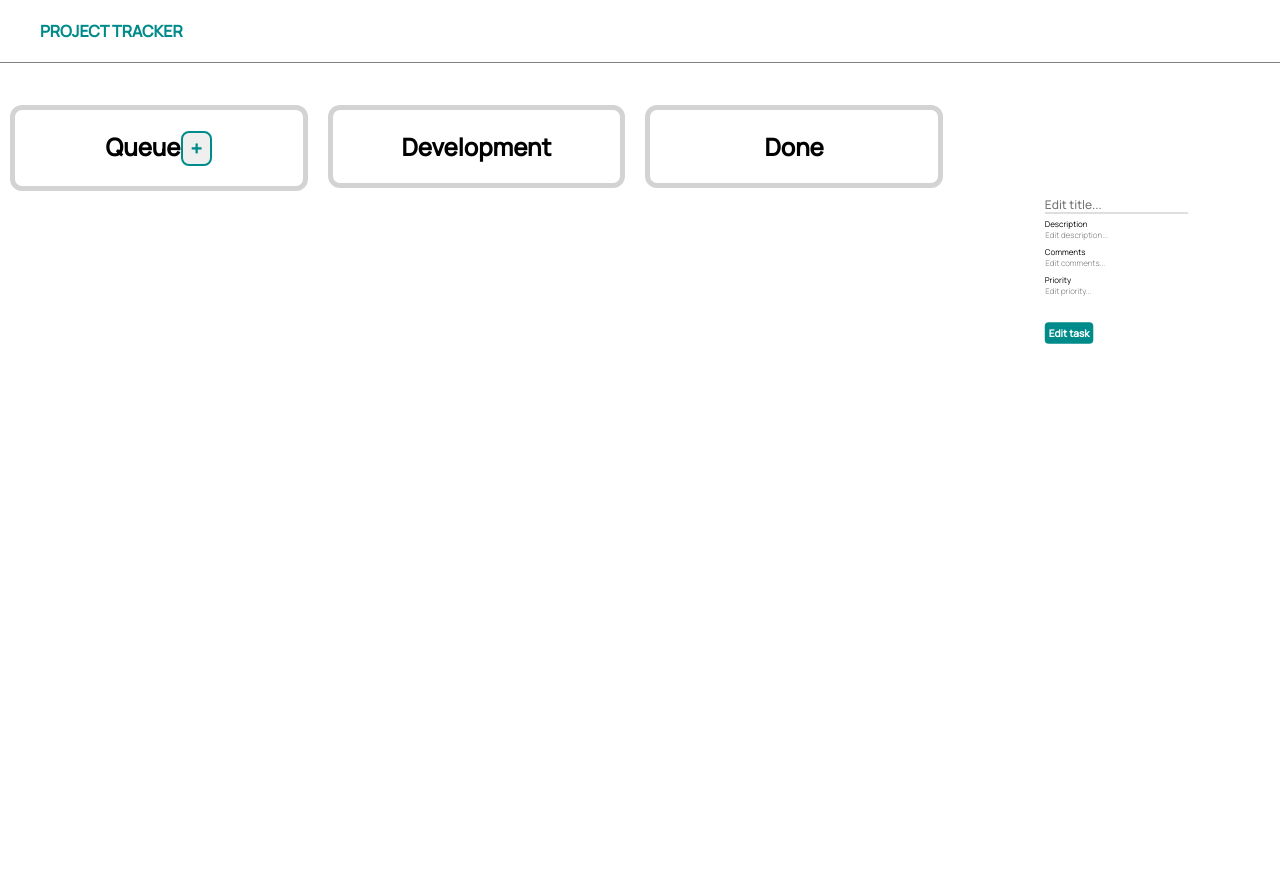
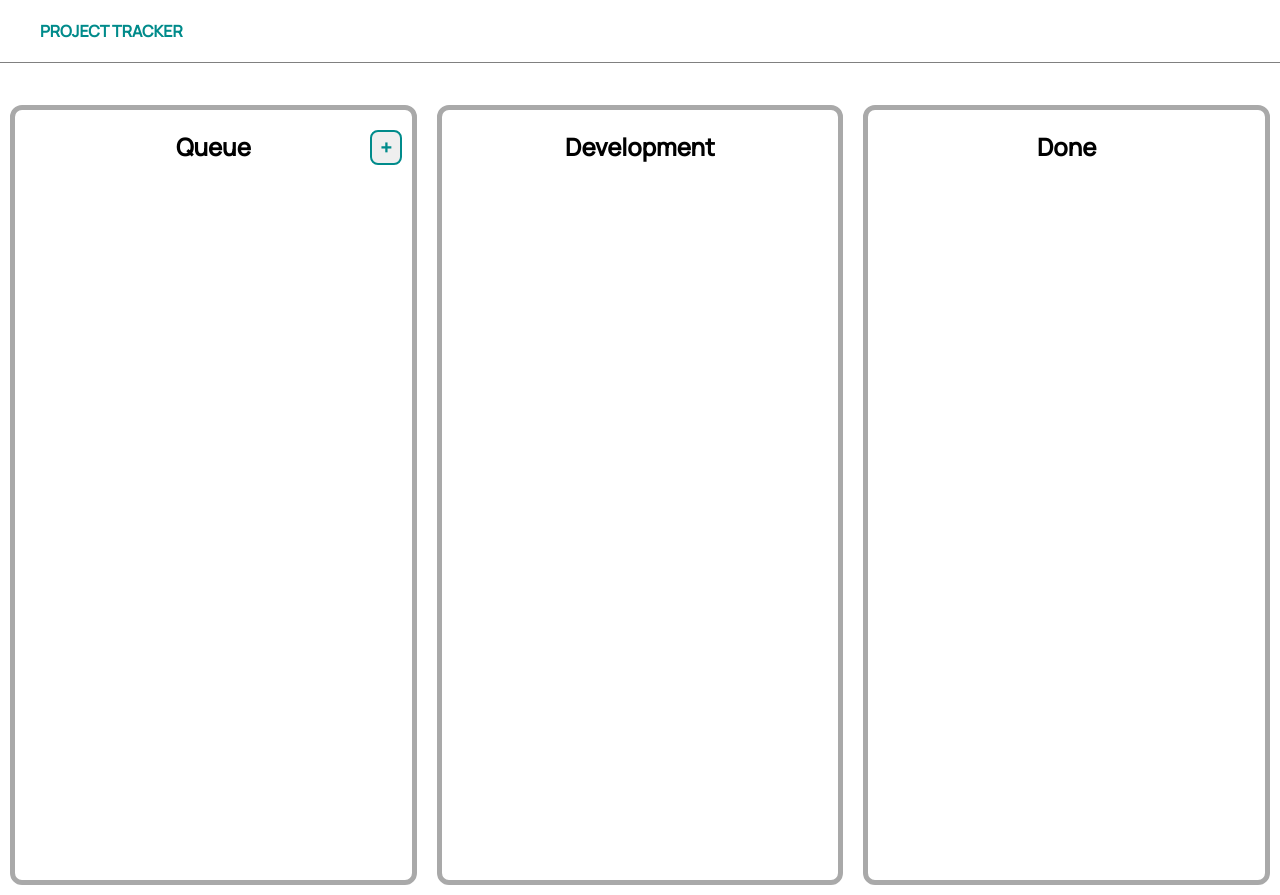
Before and after one commit to LonelyBald/project-tracker, a React (Create React App) app: page /tasks in a window 1280 px wide. Before the commit the page ends 800 px from the top, so only its background shows below. Built offline with nearby package versions, Linux system fonts and the light colour scheme.

Commit message:
Changes layout.

```diff
--- a/src/App.tsx
+++ b/src/App.tsx
@@ -1,6 +1,7 @@
 import React from 'react';
 import { AppRoutes } from './AppRoutes';
 import { ColumnContextProvider } from './context/ColumnContext';
+import './scss/index.scss';
 
 function App() {
   return (
--- a/src/assets/svg/Trash.tsx
+++ b/src/assets/svg/Trash.tsx
@@ -2,13 +2,7 @@ import React from 'react';
 
 export const Trash = () => {
   return (
-    <svg
-      xmlns="http://www.w3.org/2000/svg"
-      fill="#000000"
-      viewBox="0 0 128 128"
-      // width="64px"
-      // height="64px"
-    >
+    <svg fill="#000000" viewBox="0 0 128 128">
       <path d="M 49 1 C 47.34 1 46 2.34 46 4 C 46 5.66 47.34 7 49 7 L 79 7 C 80.66 7 82 5.66 82 4 C 82 2.34 80.66 1 79 1 L 49 1 z M 24 15 C 16.83 15 11 20.83 11 28 C 11 35.17 16.83 41 24 41 L 101 41 L 101 104 C 101 113.37 93.37 121 84 121 L 44 121 C 34.63 121 27 113.37 27 104 L 27 52 C 27 50.34 25.66 49 24 49 C 22.34 49 21 50.34 21 52 L 21 104 C 21 116.68 31.32 127 44 127 L 84 127 C 96.68 127 107 116.68 107 104 L 107 40.640625 C 112.72 39.280625 117 34.14 117 28 C 117 20.83 111.17 15 104 15 L 24 15 z M 24 21 L 104 21 C 107.86 21 111 24.14 111 28 C 111 31.86 107.86 35 104 35 L 24 35 C 20.14 35 17 31.86 17 28 C 17 24.14 20.14 21 24 21 z M 50 55 C 48.34 55 47 56.34 47 58 L 47 104 C 47 105.66 48.34 107 50 107 C 51.66 107 53 105.66 53 104 L 53 58 C 53 56.34 51.66 55 50 55 z M 78 55 C 76.34 55 75 56.34 75 58 L 75 104 C 75 105.66 76.34 107 78 107 C 79.66 107 81 105.66 81 104 L 81 58 C 81 56.34 79.66 55 78 55 z" />
     </svg>
   );
--- a/src/components/ModalEdit.tsx
+++ b/src/components/ModalEdit.tsx
@@ -44,7 +44,7 @@ export const ModalEdit = ({ active, setActive, changeTask }: ModalEditProps) =>
   };
 
   return (
-    <div className={active ? 'modalEdit active' : 'modalEdit'} onClick={() => setActive(false)}>
+    <div className={active ? 'modal active' : 'modal'} onClick={() => setActive(false)}>
       <div
         className={active ? 'modal__content active' : 'modal__content'}
         onClick={(e) => e.stopPropagation()}
--- a/src/components/TaskPage.tsx
+++ b/src/components/TaskPage.tsx
@@ -88,11 +88,12 @@ export const TaskPage = () => {
           className="board"
         >
           <div className="title">
-            {column.title}
+            {column.title === 'Queue' && <div className="title__placeholder" />}
+            <p>{column.title}</p>
             {column.title === 'Queue' && (
-              <button className="title__button" onClick={() => setModalCreatorActive(true)}>
-                +
-              </button>
+              <div className="title__button__container">
+                <button onClick={() => setModalCreatorActive(true)}>+</button>
+              </div>
             )}
           </div>
           {column.tasks.map((task, indexTask) => (
@@ -110,6 +111,7 @@ export const TaskPage = () => {
               <p>{task.time}</p>
               <p>{task.date}</p>
               <p>{task.priority}</p>
+              <div className="item__edit">
                 <button
                   className="item__edit__button"
                   onClick={() => {
@@ -121,6 +123,7 @@ export const TaskPage = () => {
                 </button>
                 <Clear task={task} column={column} />
               </div>
+            </div>
           ))}
         </div>
       ))}
--- a/src/scss/index.scss
+++ b/src/scss/index.scss
@@ -7,3 +7,6 @@
   margin: 0;
   box-sizing: border-box;
 }
+.App {
+  height: 100vh;
+}
--- a/src/scss/tasks.scss
+++ b/src/scss/tasks.scss
@@ -23,17 +23,18 @@ p {
 }
 
 .board {
-  position: relative;
-  width: 300px;
-  height: 100%;
-  border: 5px solid lightgray;
+  width: 30%;
+  max-width: 500px;
+  border: 5px solid darkgrey;
   padding: 20px 10px;
   border-radius: 12px;
   margin: 10px;
   display: flex;
+  flex-grow: 1;
   align-items: center;
   flex-direction: column;
   overflow: scroll;
+  overflow-x: hidden;
   @media (max-width: 450px) {
     width: 130px;
     min-height: 50vh;
@@ -43,10 +44,21 @@ p {
 }
 
 .title {
+    display: flex;
+    justify-content: space-between;
+    width: 100%;
     font-size: 1.5rem;
     font-weight: 700;
-  @media (max-width: 450px) {
-    font-size: 13px;
+    margin-bottom: 16px;
+
+  &__button__container{
+    flex: 1;
+    display: flex;
+    justify-content: flex-end;
+  }
+
+  &__placeholder {
+    flex: 1;
   }
   p{
     flex: 2;
@@ -95,23 +107,29 @@ p {
     font-weight: bold;
   }
 
+  p{
+    margin: 8px 0;
+  }
+
   &__edit {
     font-size: 1.5rem;
     font-weight: 700;
+    margin-top: 16px;
+    display: flex;
+    width: 100%;
+    justify-content: space-between;
+    align-items: center;
 
     &__button {
       font-size: 20px;
       color: darkcyan;
       font-weight: bold;
-      border-color: darkcyan;
-      width: 60px;
-      height: 30px;
-      margin-left: 180px;
+      border: 2px solid darkcyan;
       border-radius: 8px;
+      padding: 4px 24px;
       @media (max-width: 450px) {
         font-size: 9px;
-        width: 40px;
-        height: 20px;
+        padding: 2px 4px;
         border-radius: 6px;
         margin-left: 0;
         margin-top: 2px;
@@ -121,9 +139,6 @@ p {
     &__trash {
       width: 25px;
       height: 25px;
-      position: relative;
-      margin-left: 90%;
-      margin-top: 10%;
       cursor: default;
       @media (max-width: 450px) {
         width: 15px;
@@ -133,7 +148,7 @@ p {
     }
 
       &__button:hover {
-        border: none;
+        border: 2px solid transparent;
         color: #fcfcf9;
         background-color: darkcyan;
       }
```
Lines whose indentation alone changed are shown as unchanged.
